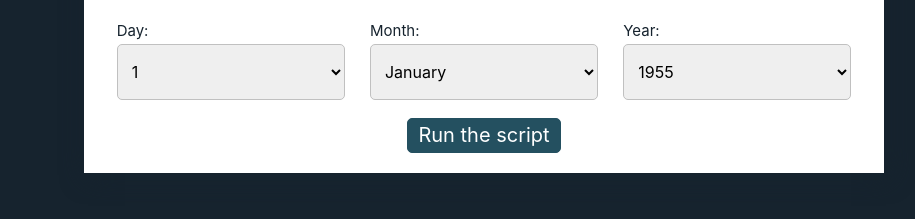
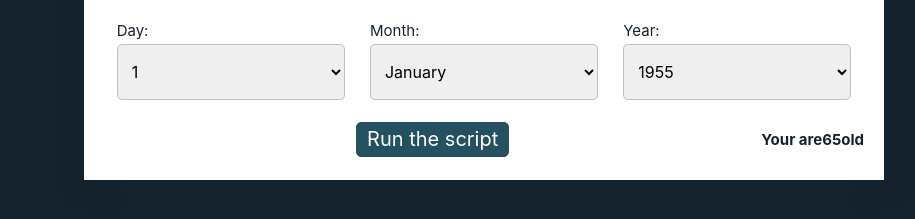
Before and after one commit to aimalm/1.Series-of-73-js-exercises, a plain HTML site: page 04-dates/03-age-by-select/index.html in a window 1280 px wide. Both pictures are taken after a click on the button "Run the script". Shown: the part 251-470 px from the top of the page, without its empty margins (156-1071 px from the left). Drawn offline with Linux system fonts and the light colour scheme.

Commit message:
completting JS date exercise 03-age-by-select

```diff
--- a/04-dates/03-age-by-select/index.html
+++ b/04-dates/03-age-by-select/index.html
@@ -143,6 +143,8 @@
                         <div class="actions">
                             <button type="button" id="run">Run the script</button>
                         </div>
+                        <span id="result"></span>
+
                     </form>
                 </section>      </div>
         </div>
--- a/04-dates/03-age-by-select/script.js
+++ b/04-dates/03-age-by-select/script.js
@@ -12,5 +12,24 @@
 (function() {
 
     // your code here
+    document.getElementById("run").addEventListener("click", function(){
+        let currentDate = new Date();
+        let birthDate = new Date(
+
+            document.getElementById("dob-year").value, document.getElementById("dob-month").value, document.getElementById("dob-day").value
+        );
+
+        let age = currentDate.getFullYear() - birthDate.getFullYear();
+        let months = currentDate.getMonth() - birthDate.getMonth();
+
+        if (months < 0 || (months === 0 && currentDate.getDate() < birthDate.getDate() )){
+
+            age = age - 1;
+        }
+        document.getElementById("result").innerHTML = "<h2> Your are" + age + "old </h2>";
+
+        //console.log(age)
+
+    });
 
 })();
```
